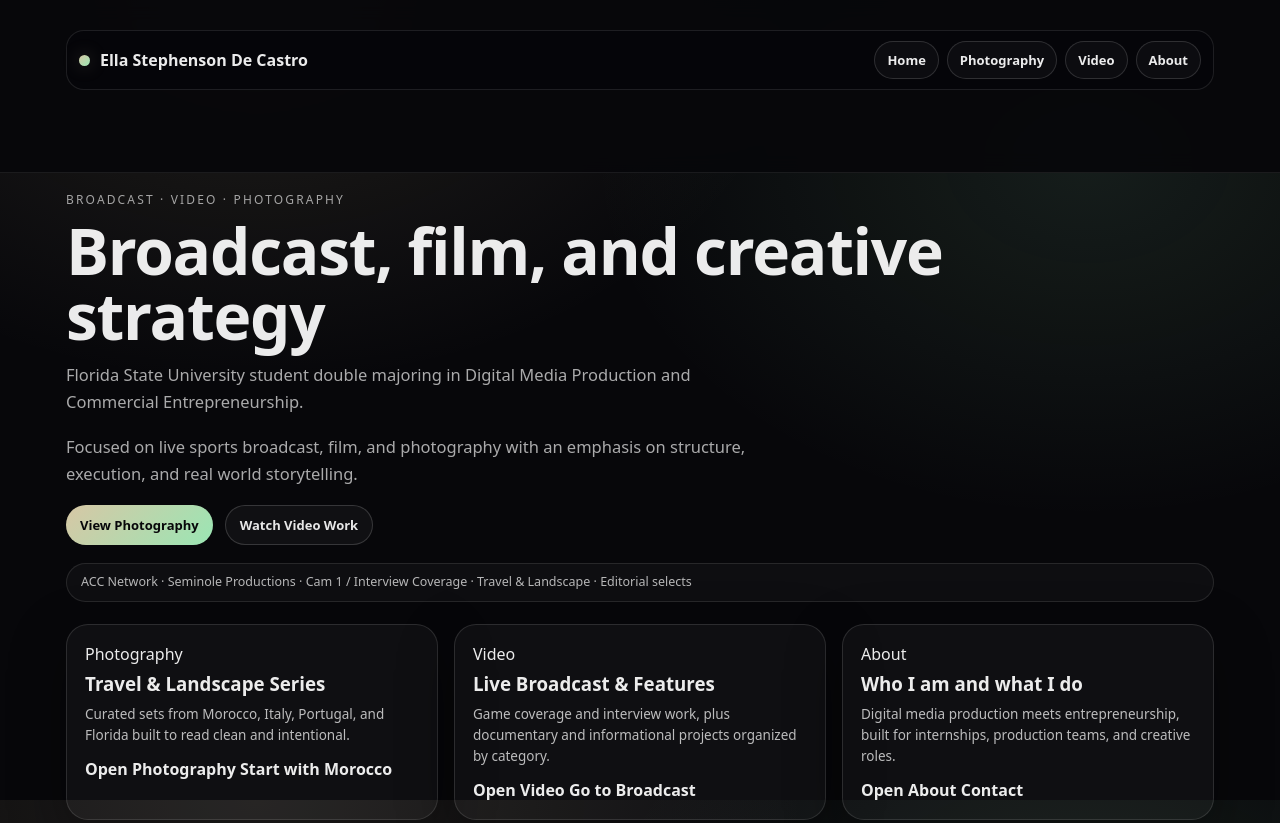
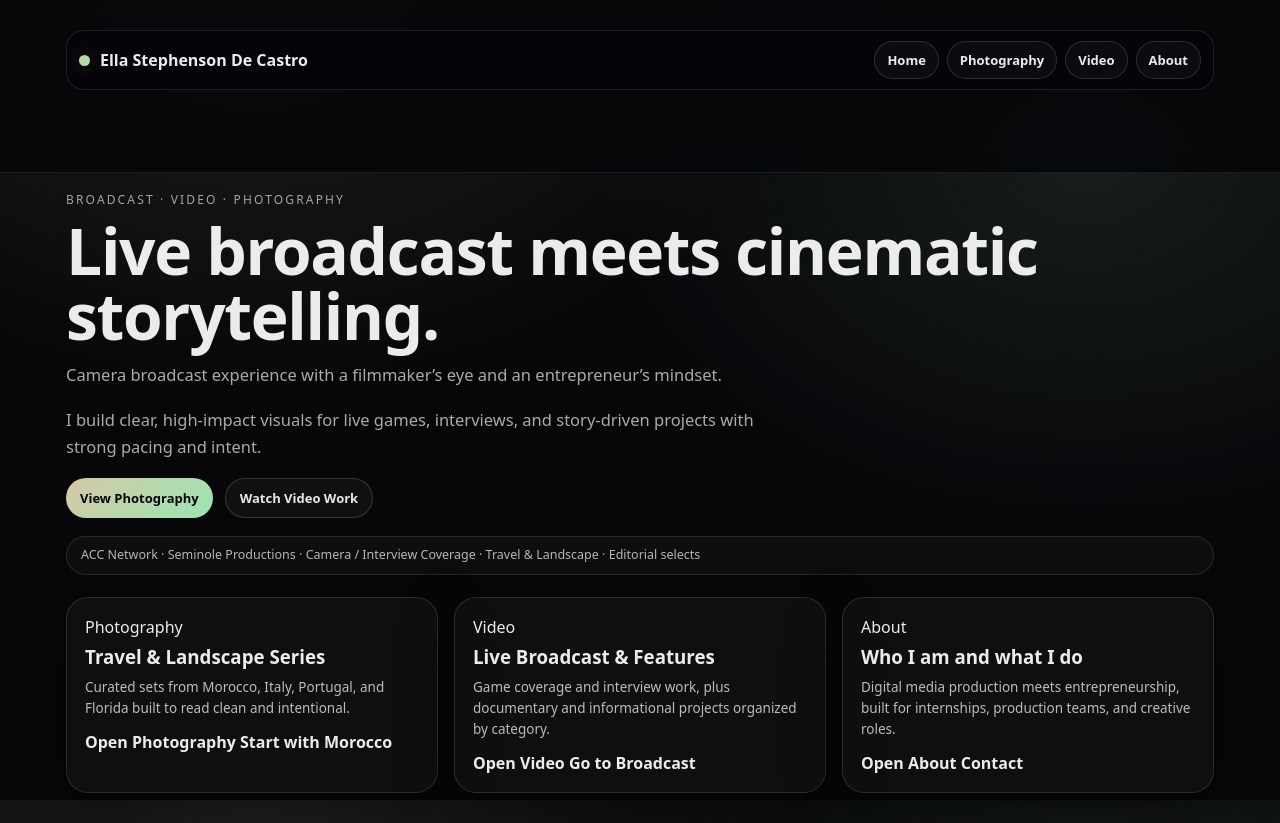
Before and after one commit to elladecastro311a-cpu/elladecastro311a-cpu.github.io, a plain HTML site: page index.html in a window 1280 px wide. Shown: the top 823 px of the page. Drawn offline with Linux system fonts and the light colour scheme.

Commit message:
Update index.html

```diff
--- a/index.html
+++ b/index.html
@@ -29,15 +29,15 @@
     <!-- HERO -->
     <section class="homeHero">
       <p class="kicker">Broadcast · Video · Photography</p>
-      <h1 class="h1">Broadcast, film, and creative strategy</h1>
+    <h1 class="h1">Live broadcast meets cinematic storytelling.</h1>
 
-      <p class="sub">
-        Florida State University student double majoring in Digital Media Production and Commercial Entrepreneurship.
-      </p>
+<p class="sub">
+  Camera broadcast experience with a filmmaker’s eye and an entrepreneur’s mindset.
+</p>
 
-      <p class="sub">
-        Focused on live sports broadcast, film, and photography with an emphasis on structure, execution, and real world storytelling.
-      </p>
+<p class="sub">
+  I build clear, high-impact visuals for live games, interviews, and story-driven projects with strong pacing and intent.
+</p>
 
       <div class="cta">
         <a href="photography.html" class="btn primary">View Photography</a>
@@ -45,7 +45,7 @@
       </div>
 
       <div class="focusStrip">
-        ACC Network · Seminole Productions · Cam 1 / Interview Coverage · Travel & Landscape · Editorial selects
+        ACC Network · Seminole Productions · Camera / Interview Coverage · Travel & Landscape · Editorial selects
       </div>
     </section>
 
```
